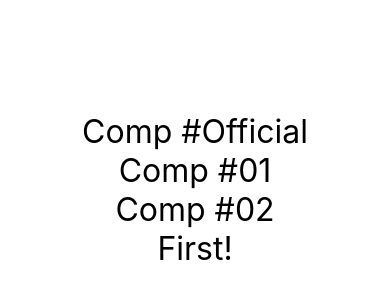
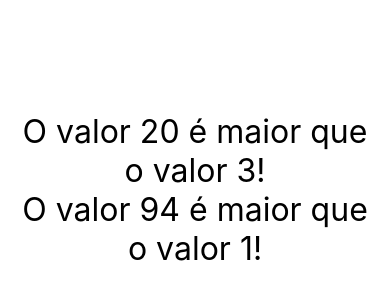
Before and after one commit to UpShadow/course-react-native, a React Native app in the folder exercises/: screen / in a window 390 px wide. Shown: the part 232-532 px from the top of the page. Built offline with nearby package versions, Linux system fonts and the light colour scheme.

Commit message:
components with properties

```diff
--- a/exercises/src/App.js
+++ b/exercises/src/App.js
@@ -1,15 +1,19 @@
 import React from 'react'
 import { View, StyleSheet } from 'react-native'
 
-import CompStandard, { Comp1, Comp2 } from './components/Multi'
-import First from './components/First'
+import MinMax from './components/MinMax'
+// import CompStandard, { Comp1, Comp2 } from './components/Multi'
+// import First from './components/First'
 
+//passed parameters in {} is a number and in "" is a string
 export default () => (
     <View style={style.App}>
-        <CompStandard />
+        <MinMax min={3} max={20}/>
+        <MinMax min={1} max={94}/>
+        {/* <CompStandard />
         <Comp1 />
         <Comp2 />
-        <First />
+        <First /> */}
     </View>
 )
 
@@ -18,5 +22,6 @@ const style = StyleSheet.create({
         flexGrow: 1,
         justifyContent: "center",
         alignItems: "center",
+        padding: 20
     }
 })
--- /dev/null
+++ b/exercises/src/components/MinMax.js
@@ -0,0 +1,9 @@
+import React from "react"
+import { Text } from "react-native"
+import Style from "./style"
+
+export default param => (
+    <Text style={Style.fontB}>
+        O valor {param.max} é maior que o valor {param.min}!
+    </Text>
+)
--- a/exercises/src/components/style.js
+++ b/exercises/src/components/style.js
@@ -2,6 +2,7 @@ import { StyleSheet } from "react-native"
 
 export default StyleSheet.create({
     fontB: {
-        fontSize: 32
+        fontSize: 32,
+        textAlign: "center"
     }
 })
```
